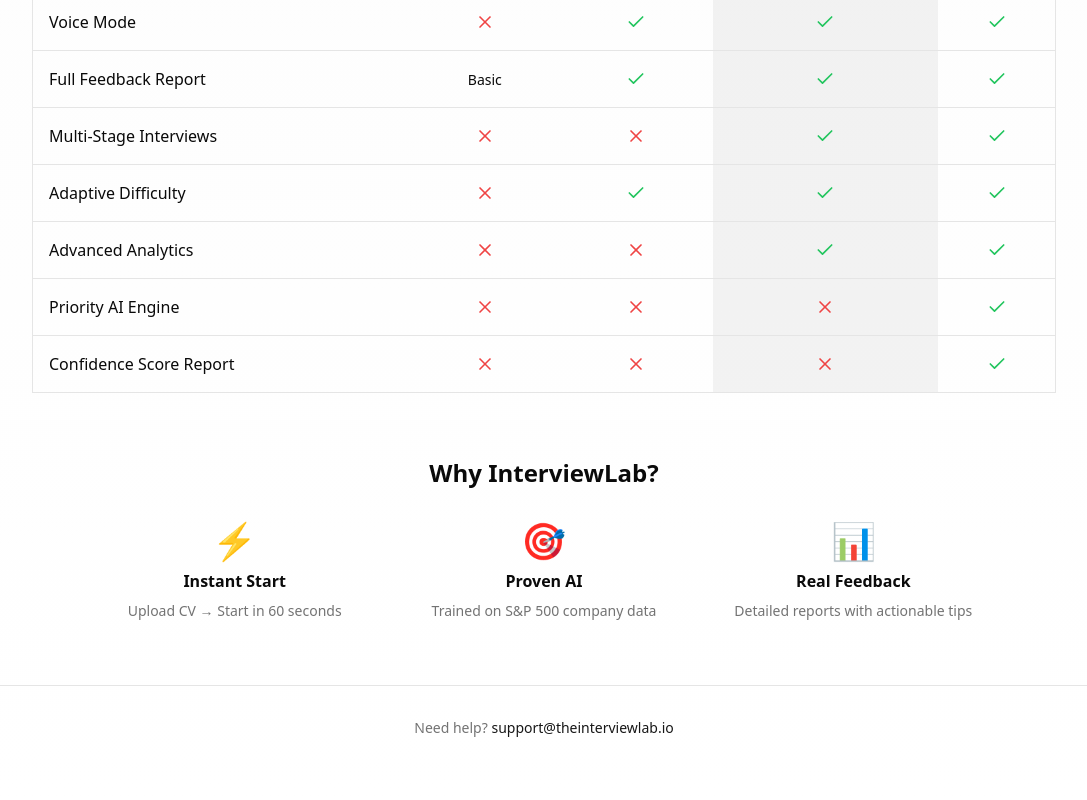
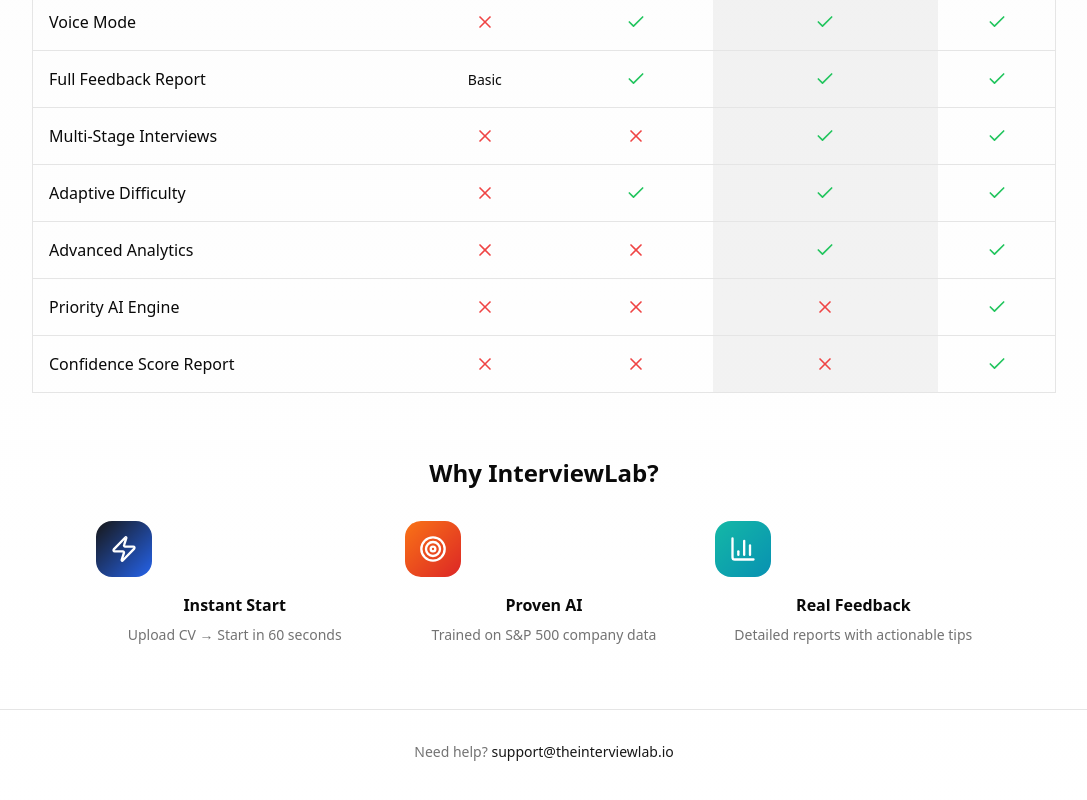
Before and after one commit to athlosconsultants/InterviewLab, a Next.js app: page /pricing in a window 1280 px wide. Shown: the part 1277-2077 px from the top of the page, without its empty margins (96-1183 px from the left). Built offline with nearby package versions, Linux system fonts and the light colour scheme; no server answers.

Commit message:
Replace emoji icons with gradient containers on pricing page

```diff
--- a/app/pricing/page.tsx
+++ b/app/pricing/page.tsx
@@ -3,7 +3,15 @@
 import { useState, useEffect } from 'react';
 import { useRouter } from 'next/navigation';
 import { Button } from '@/components/ui/button';
-import { Check, X, Loader2, Sparkles } from 'lucide-react';
+import {
+  Check,
+  X,
+  Loader2,
+  Sparkles,
+  Zap,
+  Target,
+  BarChart3,
+} from 'lucide-react';
 import { motion } from 'framer-motion';
 import { TIER_CONFIGS, type EntitlementTier } from '@/lib/schema';
 import { toast } from 'sonner';
@@ -353,21 +361,27 @@
           <h3 className="text-2xl font-bold mb-8">Why InterviewLab?</h3>
           <div className="grid md:grid-cols-3 gap-8 max-w-4xl mx-auto">
             <div>
-              <div className="text-4xl mb-2">⚡</div>
+              <div className="w-14 h-14 bg-gradient-to-br from-primary to-blue-600 rounded-2xl flex items-center justify-center mb-4">
+                <Zap className="w-7 h-7 text-white" />
+              </div>
               <h4 className="font-semibold mb-2">Instant Start</h4>
               <p className="text-sm text-muted-foreground">
                 Upload CV → Start in 60 seconds
               </p>
             </div>
             <div>
-              <div className="text-4xl mb-2">🎯</div>
+              <div className="w-14 h-14 bg-gradient-to-br from-orange-500 to-red-600 rounded-2xl flex items-center justify-center mb-4">
+                <Target className="w-7 h-7 text-white" />
+              </div>
               <h4 className="font-semibold mb-2">Proven AI</h4>
               <p className="text-sm text-muted-foreground">
                 Trained on S&P 500 company data
               </p>
             </div>
             <div>
-              <div className="text-4xl mb-2">📊</div>
+              <div className="w-14 h-14 bg-gradient-to-br from-teal-500 to-cyan-600 rounded-2xl flex items-center justify-center mb-4">
+                <BarChart3 className="w-7 h-7 text-white" />
+              </div>
               <h4 className="font-semibold mb-2">Real Feedback</h4>
               <p className="text-sm text-muted-foreground">
                 Detailed reports with actionable tips
```
